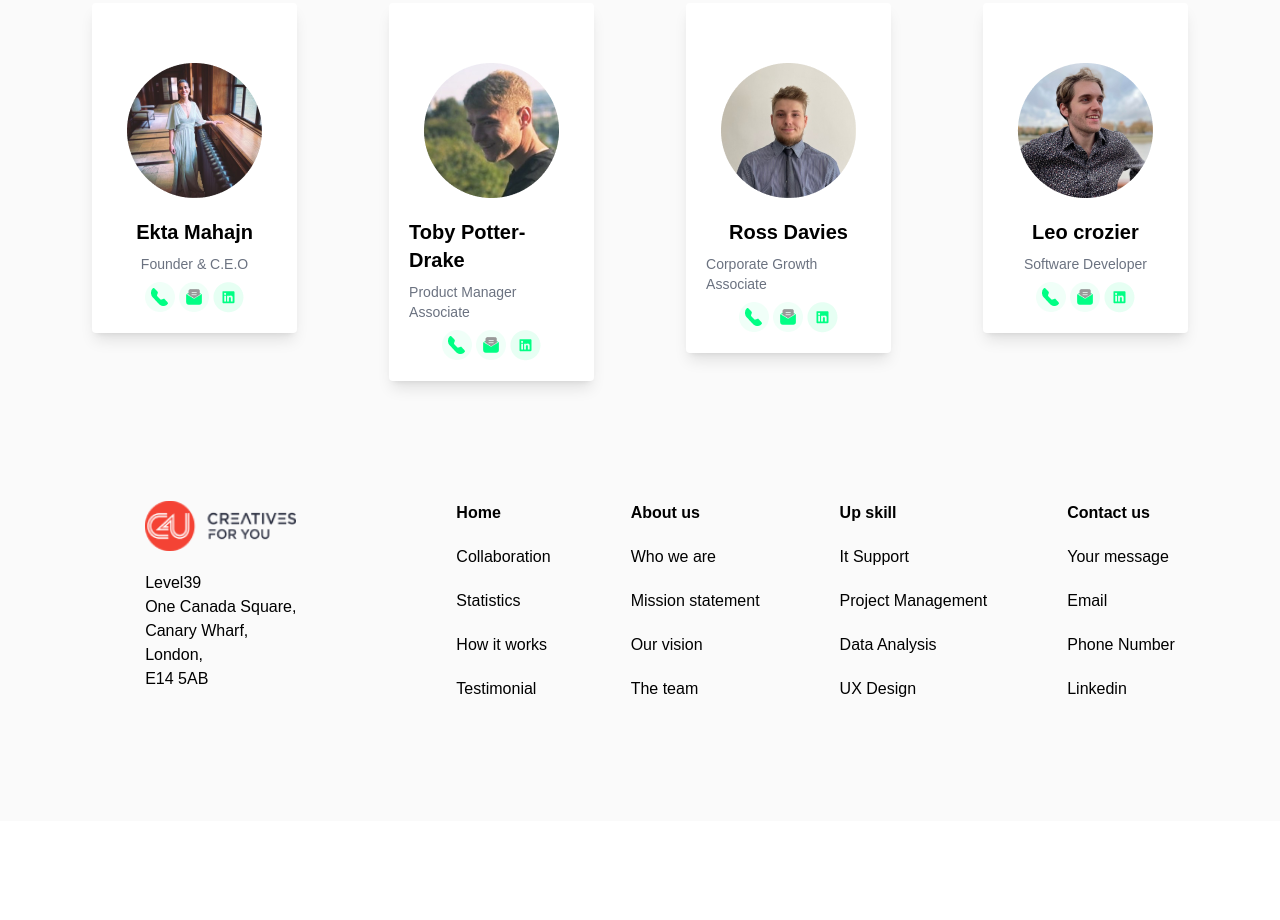
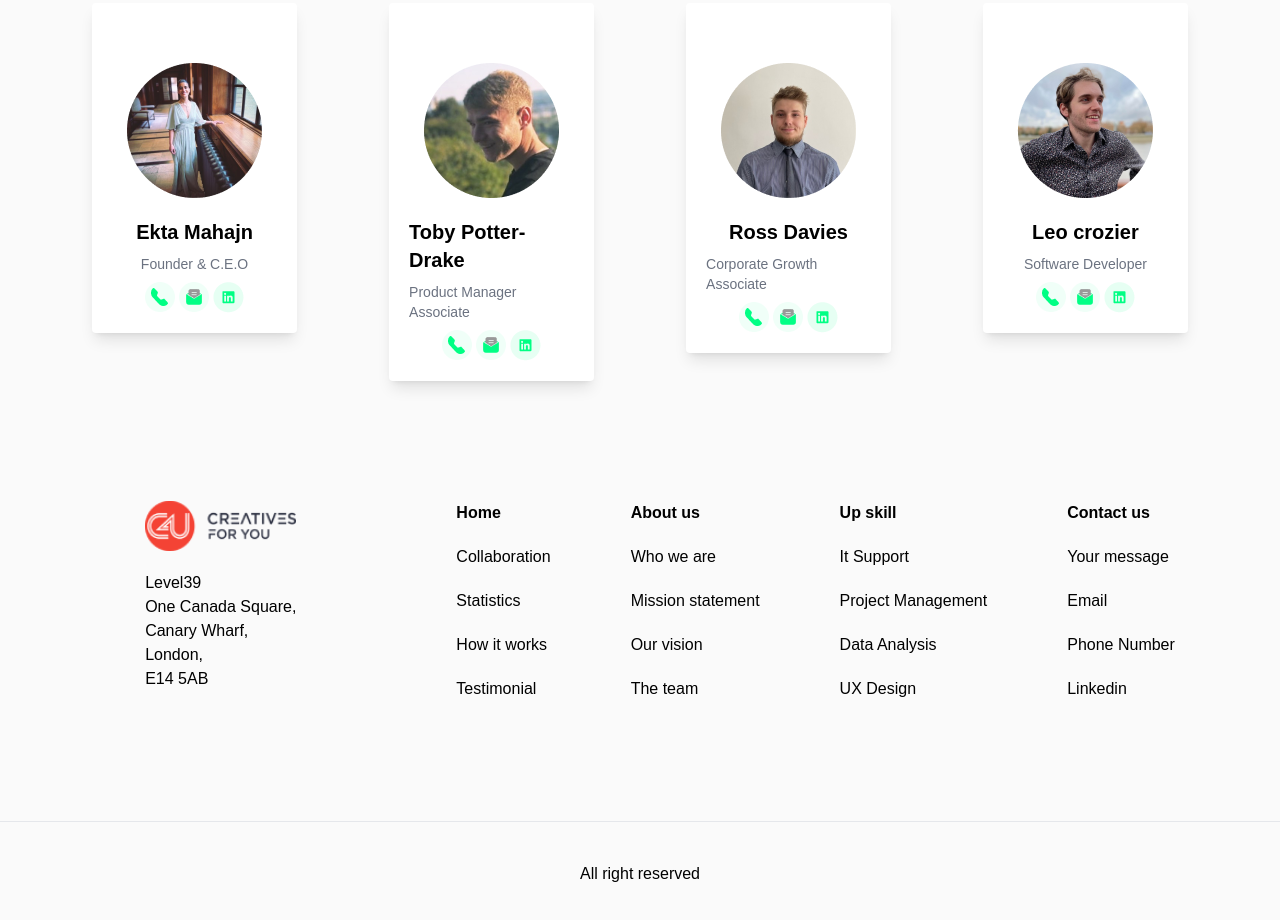
Before and after one commit to Jerome-Mondol/TailwindOrBootstrapAssignment, a website built with Vite: page index.html in a window 1280 px wide. Shown: the part 3011-3931 px from the top of the page. Before the commit the page ends 3832 px from the top, so only its background shows below. Built offline with nearby package versions, Linux system fonts and the light colour scheme; files whose address does not match are found by name.

Commit message:
copyright done

```diff
--- a/index.html
+++ b/index.html
@@ -229,6 +229,11 @@
                 <a href="#">Phone Number</a>
                 <a href="#">Linkedin</a>
             </div>
-    </div>
+        </div>
+        <!-- Copyright -->
+         <hr>
+        <div class="copyright">
+           <h1 class="text-center my-10">All right reserved</h1>
+        </div>
   </body>
 </html>
```
